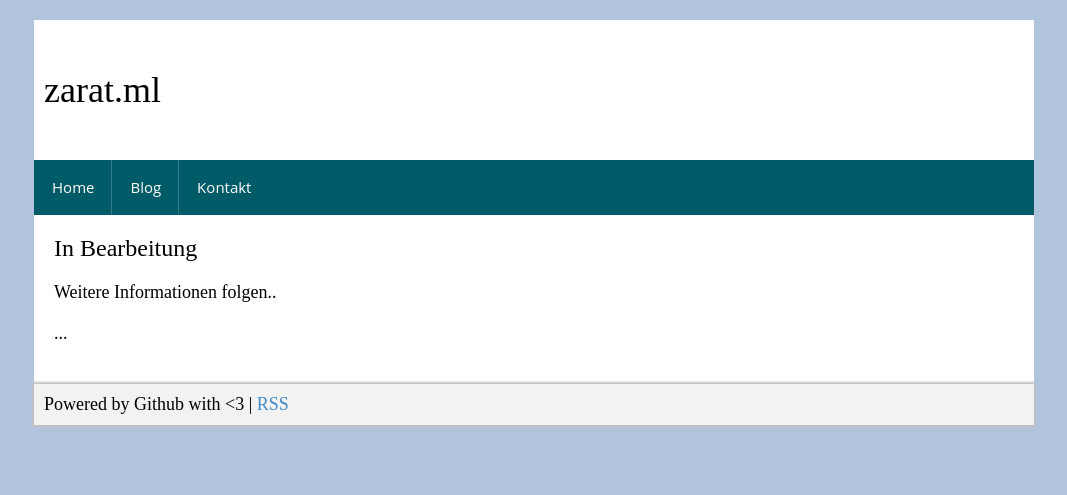
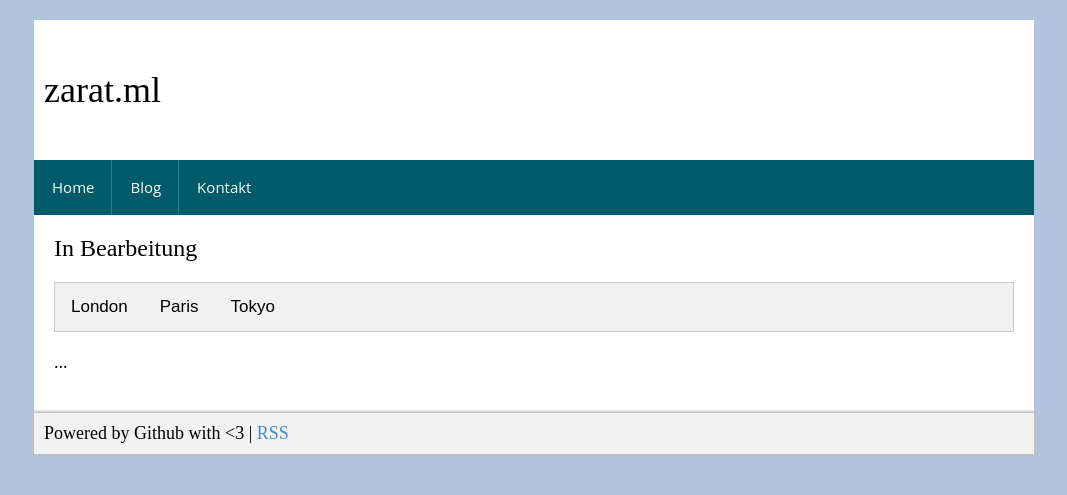
Before and after one commit to zarat/zarat.github.io, a Jekyll site: the page built from index.html, in a window 1280 px wide. Shown: the top 495 px of the page, without its empty margins (106-1173 px from the left). Built offline with Jekyll 4.4.1, drawn with Linux system fonts in a browser that asks for light colours; the list of posts is cut into pages by our own code.

Commit message:
Update index.html

```diff
--- a/index.html
+++ b/index.html
@@ -1,13 +1,75 @@
 ---
 layout: default
 ---
+
+<style>
+//body {font-family: Arial;}
+
+/* Style the tab */
+.tab {
+  overflow: hidden;
+  border: 1px solid #ccc;
+  background-color: #f1f1f1;
+}
+
+/* Style the buttons inside the tab */
+.tab button {
+  background-color: inherit;
+  float: left;
+  border: none;
+  outline: none;
+  cursor: pointer;
+  padding: 14px 16px;
+  transition: 0.3s;
+  font-size: 17px;
+}
+
+/* Change background color of buttons on hover */
+.tab button:hover {
+  background-color: #ddd;
+}
+
+/* Create an active/current tablink class */
+.tab button.active {
+  background-color: #ccc;
+}
+
+/* Style the tab content */
+.tabcontent {
+  display: none;
+  padding: 6px 12px;
+  border: 1px solid #ccc;
+  border-top: none;
+}
+</style>
 
   <div class="sp-content-item" data-nosnippet>
 
     <div class="sp-content-item-head">In Bearbeitung</div>
 
     <div class="sp-content-item-body">
-      Weitere Informationen folgen..
+
+      <div class="tab">
+        <button class="tablinks" onclick="openCity(event, 'London')">London</button>
+        <button class="tablinks" onclick="openCity(event, 'Paris')">Paris</button>
+        <button class="tablinks" onclick="openCity(event, 'Tokyo')">Tokyo</button>
+      </div>
+
+      <div id="London" class="tabcontent">
+  <h3>London</h3>
+  <p>London is the capital city of England.</p>
+</div>
+
+<div id="Paris" class="tabcontent">
+  <h3>Paris</h3>
+  <p>Paris is the capital of France.</p>
+</div>
+
+<div id="Tokyo" class="tabcontent">
+  <h3>Tokyo</h3>
+  <p>Tokyo is the capital of Japan.</p>
+</div>
+
     </div>
 
     <div class="sp-content-item-body">
```
Also changed, not shown: other parts of index.html (+16 -0 lines).
